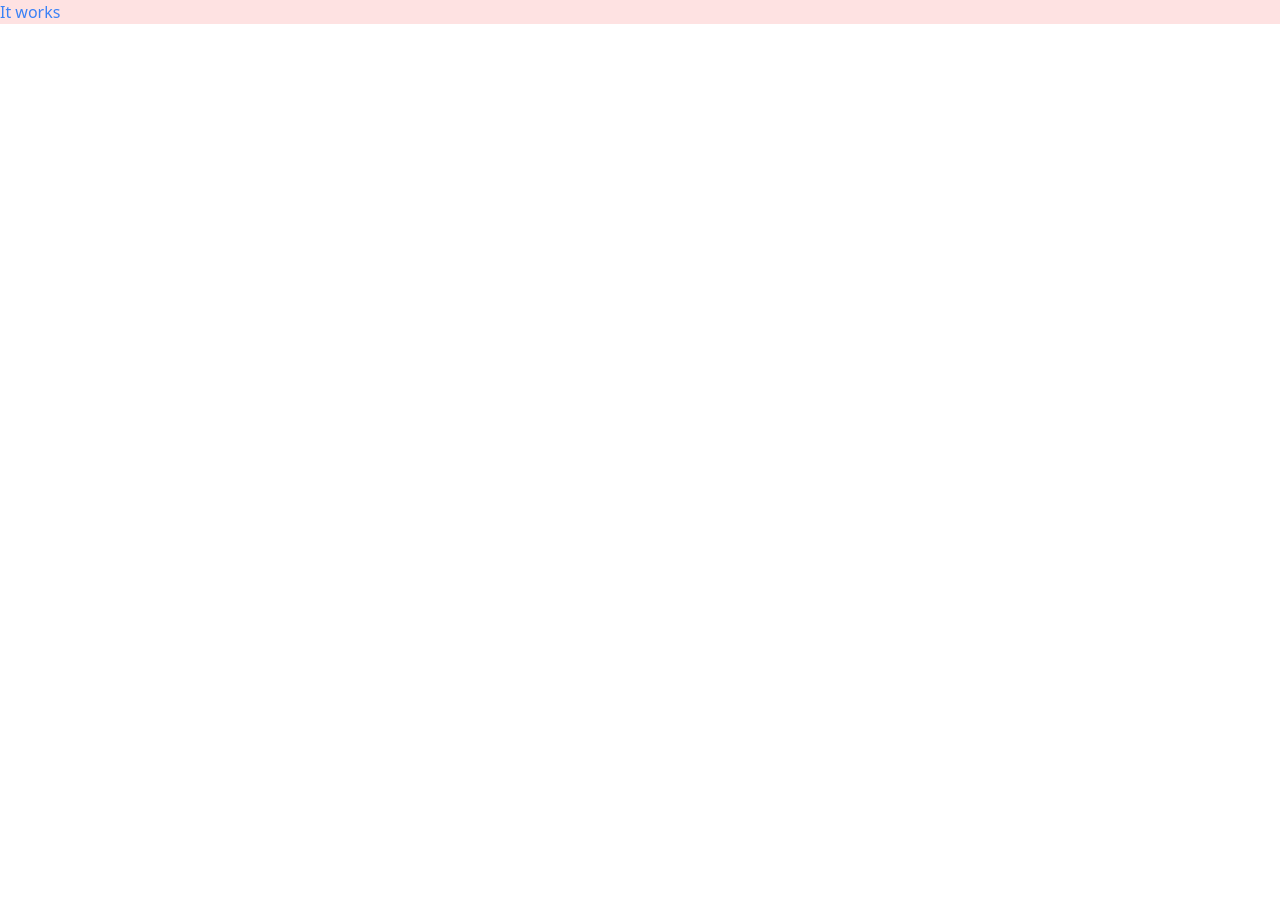
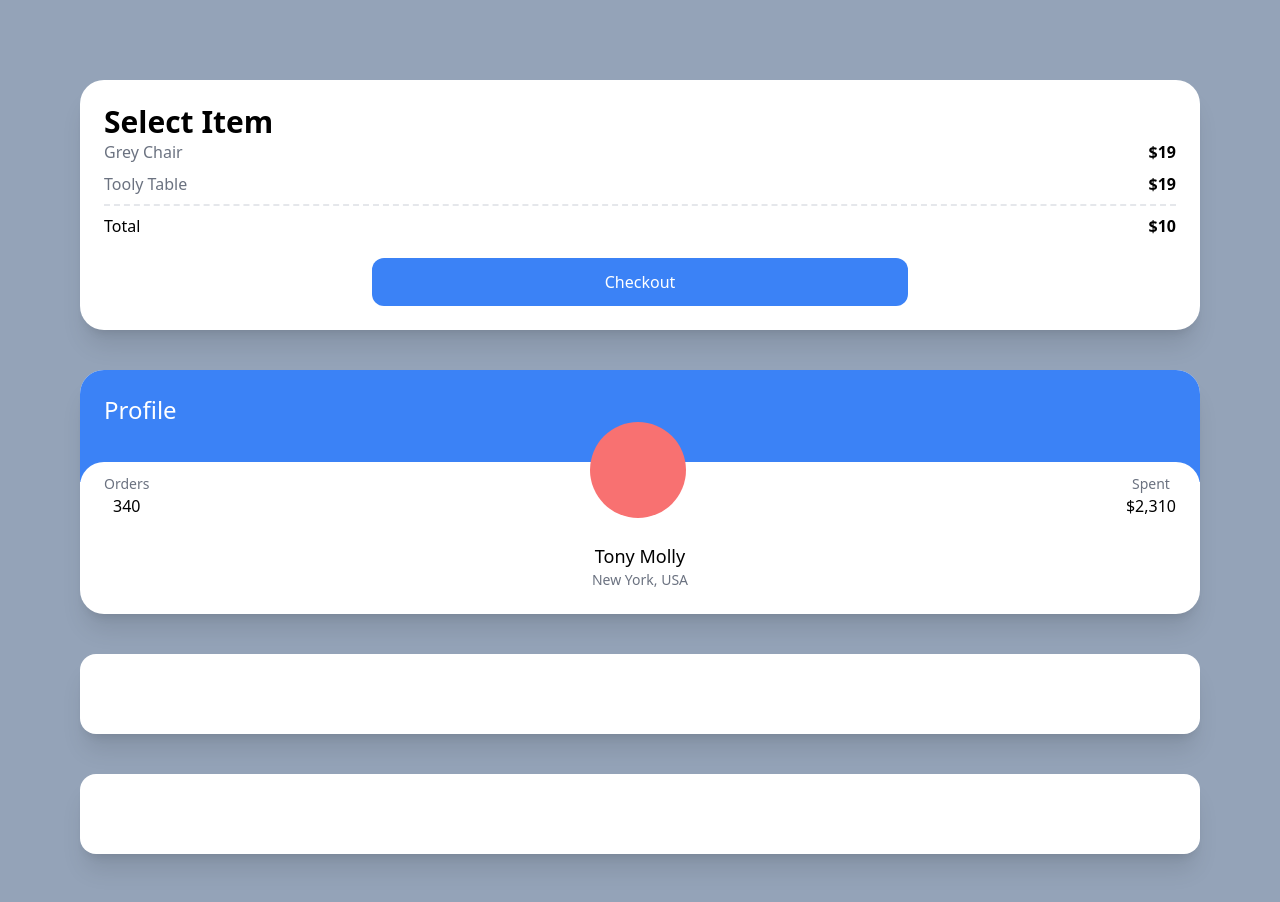
Before and after one commit to Rootjang92/carrot-market-clone, a Next.js app: page / in a window 1280 px wide. Shown: the top 902 px of the page. Before the commit the page ends 800 px from the top, so only its background shows below. Built offline with nearby package versions, Linux system fonts and the light colour scheme.

Commit message:
tailwind css 연습, CARD 만들기

```diff
--- a/pages/index.tsx
+++ b/pages/index.tsx
@@ -1,14 +1,52 @@
-import type { NextPage } from 'next'
-import Head from 'next/head'
-import Image from 'next/image'
-import styles from '../styles/Home.module.css'
+import type { NextPage } from "next";
 
 const Home: NextPage = () => {
   return (
-    <div className="bg-red-100">
-      <h1 className="text-blue-500">It works</h1>
+    <div className="grid gap-10 bg-slate-400 py-20 px-20">
+      <div className="rounded-3xl bg-white p-6 shadow-xl">
+        <span className="text-3xl font-semibold">Select Item</span>
+        <div className="mb-2 flex justify-between">
+          <span className="text-gray-500">Grey Chair</span>
+          <span className="font-semibold">$19</span>
+        </div>
+        <div className="mb-2 flex justify-between">
+          <span className="text-gray-500">Tooly Table</span>
+          <span className="font-semibold">$19</span>
+        </div>
+        <div className="mt-2 flex justify-between border-t-2 border-dashed pt-2">
+          <span>Total</span>
+          <span className="font-semibold">$10</span>
+        </div>
+        <div className="mx-auto mt-5 w-2/4 rounded-xl bg-blue-500 p-3 text-center text-white">
+          Checkout
+        </div>
+      </div>
+      <div className="overflow-hidden rounded-3xl bg-white shadow-xl">
+        <div className="bg-blue-500 p-6 pb-14">
+          <span className="text-2xl text-white">Profile</span>
+        </div>
+        <div className="relative -top-5 rounded-3xl bg-white p-6">
+          <div className="relative -top-16 flex items-end justify-between">
+            <div className="flex flex-col items-center">
+              <span className="text-sm text-gray-500">Orders</span>
+              <span className="font-medium">340</span>
+            </div>
+            <div className="h-24 w-24 rounded-full bg-red-400" />
+            <div className="flex flex-col items-center">
+              <span className="text-sm text-gray-500">Spent</span>
+              <span className="font-medium">$2,310</span>
+            </div>
+          </div>
+          <div className="relative -mt-10 -mb-5 flex flex-col items-center">
+            <span className="text-lg font-medium">Tony Molly</span>
+            <span className="text-sm text-gray-500">New York, USA</span>
+          </div>
+        </div>
+      </div>
+      <div className="rounded-2xl bg-white p-10 shadow-xl"></div>
+      <div className="rounded-2xl bg-white p-10 shadow-xl"></div>
     </div>
-  )
-}
+  );
+};
 
-export default Home
+export default Home;
```
